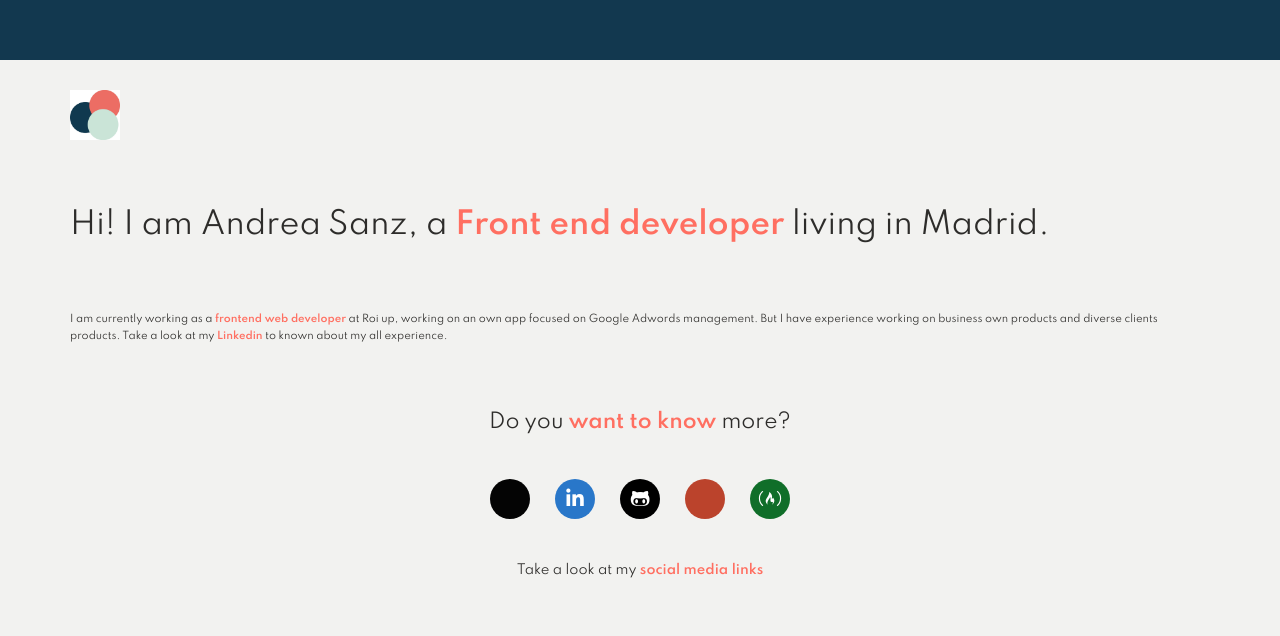
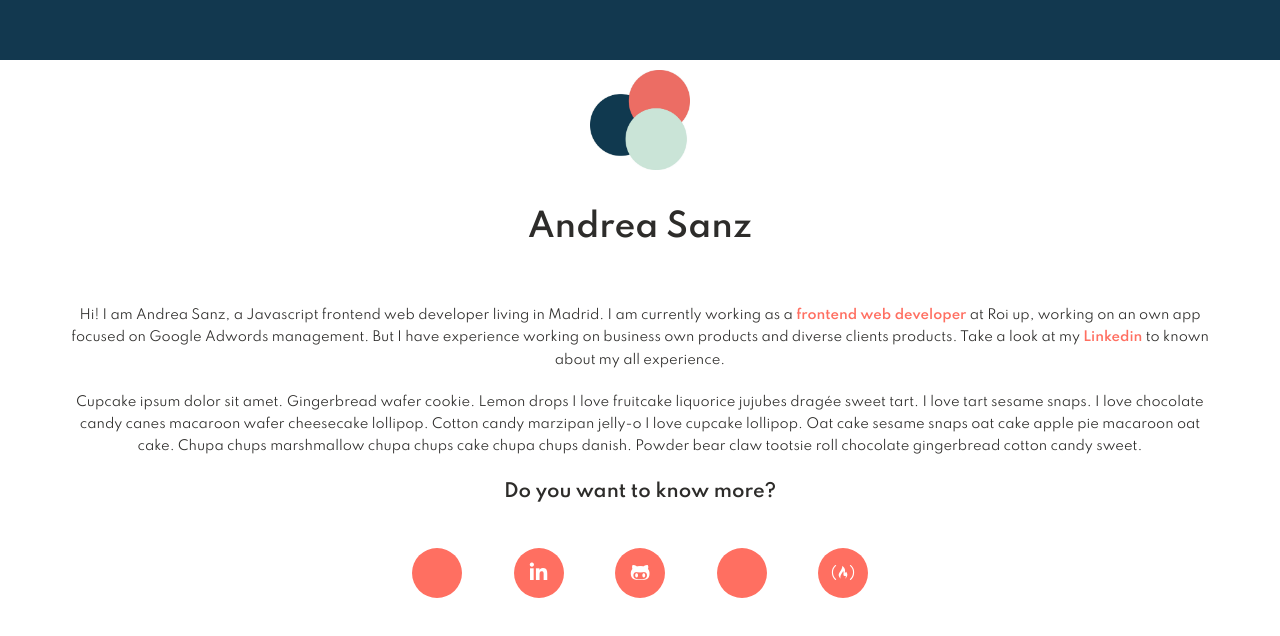
Before and after one commit to asanzdj/my-website, a website: page index.html in a window 1280 px wide. Shown: the part 290-926 px from the top of the page. Before the commit the page ends 871 px from the top, so only its background shows below. Drawn offline with Linux system fonts and the light colour scheme; some icons are missing.

Commit message:
Remade desgin

```diff
--- a/index.html
+++ b/index.html
@@ -21,40 +21,47 @@
             <header class="header">
                 <div class="image" />
             </header>
-            <section class="section">
-                <div class="row">
+            <section class="section content">
+                <div class="row row--center">
                     <img src="img/logo.jpg" alt="logo" class="logo">
                 </div>
-                <div class="row">
-                    <h2 class="heading-secondary description">
-                        Hi! I am Andrea Sanz, a <span class="highlight-text">Front end developer</span> living in Madrid.
-                    </h2>
+                <div class="row row--center">
+                    <h1 class="heading-primary">
+                        Andrea Sanz
+                    </h1>
                 </div>
-                <div class="row about-me">
-                    <p class="paragraph u-margin-top-small">
-                        I am currently working as a <span class="highlight-text">frontend web developer</span> at Roi up, working on an own app focused on Google Adwords management. But I have experience working on business own products and diverse clients products. Take a look at my <a href="https://www.linkedin.com/in/andrea-sanz-de-juan/" class="highlight-text">Linkedin</a> to known about my all experience.
+                <div class="row description">
+                    <p>
+                        Hi! I am Andrea Sanz, a Javascript frontend web developer living in Madrid.  I am currently working as a <span class="highlight-text">
+                        frontend web developer</span> at Roi up, working on an own app focused on Google Adwords management. But I have experience working on
+                        business own products and diverse clients products. Take a look at my <a href="https://www.linkedin.com/in/andrea-sanz-de-juan/" class="highlight-text">
+                        Linkedin</a> to known about my all experience.
+                    </p>
+                    <p>
+                        Cupcake ipsum dolor sit amet. Gingerbread wafer cookie. Lemon drops I love fruitcake liquorice jujubes dragée sweet tart. I love tart sesame snaps. I love chocolate candy canes macaroon wafer cheesecake lollipop. Cotton candy marzipan jelly-o I love cupcake lollipop. Oat cake sesame snaps oat cake apple pie macaroon oat cake. Chupa chups marshmallow chupa chups cake chupa chups danish. Powder bear claw tootsie roll chocolate gingerbread cotton candy sweet.
                     </p>
                 </div>
-                <div class="row contact-me u-text-center u-margin-top-medium">
-                    <p class="heading-tertiary">Do you <span class="highlight-text">want to know</span> more?</p>
+                <div class="row row--vertical-center contact-me">
+                    <h2 class="heading-secondary">
+                        Do you want to know more?
+                    </h2>
                     <div class="social-links u-margin-top-medium">
-                        <a class="link-codesandbox" href="https://codesandbox.io/u/asanzdj">
+                        <a class="link link-codesandbox" href="https://codesandbox.io/u/asanzdj">
                             <i class="cib-codesandbox"></i>
                         </a>
-                        <a class="link-linkedin" href="https://www.linkedin.com/in/andrea-sanz-de-juan/">
+                        <a class="link link-linkedin" href="https://www.linkedin.com/in/andrea-sanz-de-juan/">
                             <i class="fab fa-linkedin-in fa-2x"></i>
                         </a>
-                        <a class="link-github" href="https://github.com/asanzdj">
+                        <a class="link link-github" href="https://github.com/asanzdj">
                             <i class="fab fa-github-alt fa-2x"></i>
                         </a>
-                        <a class="link-codewars" href="https://www.codewars.com/users/asanzdj">
+                        <a class="link link-codewars" href="https://www.codewars.com/users/asanzdj">
                             <i class="cib-codewars"></i>
                         </a>
-                        <a class="link-freecodecamp" href="https://www.freecodecamp.org/asanzdj">
+                        <a class="link link-freecodecamp" href="https://www.freecodecamp.org/asanzdj">
                             <i class="fab fa-free-code-camp fa-2x"></i>
                         </a>
                     </div>
-                    <p class="paragraph u-margin-top-medium">Take a look at my <span class="highlight-text">social media links</span></p>
                 </div>
             </section>
         </div>
--- a/sass/abstracts/_variables.scss
+++ b/sass/abstracts/_variables.scss
@@ -8,13 +8,6 @@ $tertiary: #FF6F61;
 
 $grey: #2D2C2A;
 
-// BRAND COLORS
-$codewars-color: #bb432c;
-$linkedin-color: #2977c9;
-$github-color: #000;
-$sandbox-color: #040404;
-$freecodecamp-color: #106E29;
-
 // GRID
 $grid-width: 114rem;
 $gutter-vertical: 6rem;
--- a/sass/base/_base.scss
+++ b/sass/base/_base.scss
@@ -12,6 +12,6 @@ html {
 }
 
 body {
-  background: $white-100;
+  background: $white;
   box-sizing: border-box;
 }
--- a/sass/base/_typography.scss
+++ b/sass/base/_typography.scss
@@ -3,6 +3,13 @@ body {
   font-family: "Spartan", sans-serif;
   font-weight: 400;
   line-height: 1.7;
+}
+
+.heading-primary {
+  color: $grey;
+  display: inline-block;
+  font-size: 3.2rem;
+  font-weight: 600;
 }
 
 .heading-secondary {
--- a/sass/layout/_grid.scss
+++ b/sass/layout/_grid.scss
@@ -1,12 +1,18 @@
 .row {
+  @include clearfix();
   margin: 0 auto;
   max-width: $grid-width;
 
-  &:not(:last-child) {
-    margin-bottom: $gutter-vertical;
+  &--center {
+    display: flex;
+    justify-content: center;
   }
 
-  @include clearfix();
+  &--vertical-center {
+    align-items: center;
+    display: flex;
+    flex-direction: column;
+  }
 
   /*
   ^ -> classes starting with this statement
--- a/sass/pages/_home.scss
+++ b/sass/pages/_home.scss
@@ -13,123 +13,80 @@
       min-height: 35rem;
       width: 100%;
 
+      @include respond(tab-land) {
+        margin-bottom: 3rem;
+      }
+
       @include respond(desktop) {
+        height: 100vh;
         width: 70rem;
-        height: 100vh;
       }
     }
   }
 
   .section {
-    margin: 3rem 0;
+    margin: 1rem 0;
     padding: 0 4rem;
 
     .logo {
-      width: 5rem;
-      height: 5rem;
+      height: 10rem;
+      margin-bottom: 3rem;
+      width: 10rem;
     }
 
-    .about-me {
-      .description {
-        font-size: 1.9rem;
+    .description {
+      font-size: 1.3rem;
+      margin-top: 5rem;
+
+      p {
+        margin-bottom: 2rem;
         text-align: center;
       }
     }
 
+    .contact-me {
+      margin-bottom: 6rem;
 
-    .contact-me {
-      position: relative;
-
-      .paragraph {
-        font-size: 1.3rem;
+      .heading-secondary {
+        font-size: 1.8rem;
+        text-align: center;
+        font-weight: 600;
       }
 
       .social-links {
         display: flex;
         justify-content: space-between;
-        margin-left: auto;
-        margin-right: auto;
-        max-width: 30rem;
+        align-items: center;
+        width: 40%;
 
-        [class^='link-'] {
+        .link {
           align-items: center;
+          background: $tertiary;
           border-radius: 50%;
-          color: $white;
-          cursor: pointer;
           display: flex;
-          height: 4rem;
+          height: 5rem;
           justify-content: center;
-          width: 4rem;
-        }
+          width: 5rem;
 
-        .link-codesandbox {
-          background: $sandbox-color;
+          &:hover {
+            background: darken($tertiary, 5%);
+          }
 
           i {
+            color: $white;
             font-size: 2rem;
-          }
-
-          &:hover {
-            background: lighten($sandbox-color, 60%);
-
-            i {
-              color: $sandbox-color;
-            }
-          }
-        }
-
-        .link-linkedin {
-          background: $linkedin-color;
-
-          &:hover {
-            background: lighten($linkedin-color, 40%);
-
-            i {
-              color: $linkedin-color;
-            }
-          }
-        }
-
-        .link-github {
-          background: $github-color;
-
-          &:hover {
-            background: lighten($github-color, 60%);
-
-            i {
-              color: $github-color;
-            }
-          }
-        }
-
-        .link-codewars {
-          background: $codewars-color;
-
-          i {
-            font-size: 2rem;
-          }
-
-          &:hover {
-            background: lighten($codewars-color, 40%);
-
-            i {
-              color: $codewars-color;
-            }
-          }
-        }
-
-        .link-freecodecamp {
-          background: $freecodecamp-color;
-
-          &:hover {
-            background: lighten($freecodecamp-color, 60%);
-
-            i {
-              color: $freecodecamp-color;
-            }
           }
         }
       }
     }
   }
+
+  .content {
+    padding-left: 6rem;
+    padding-right: 6rem;
+
+    @include respond(desktop) {
+      margin-top: 20rem !important;
+    }
+  }
 }
```
Also changed, not shown: css/style.css.
